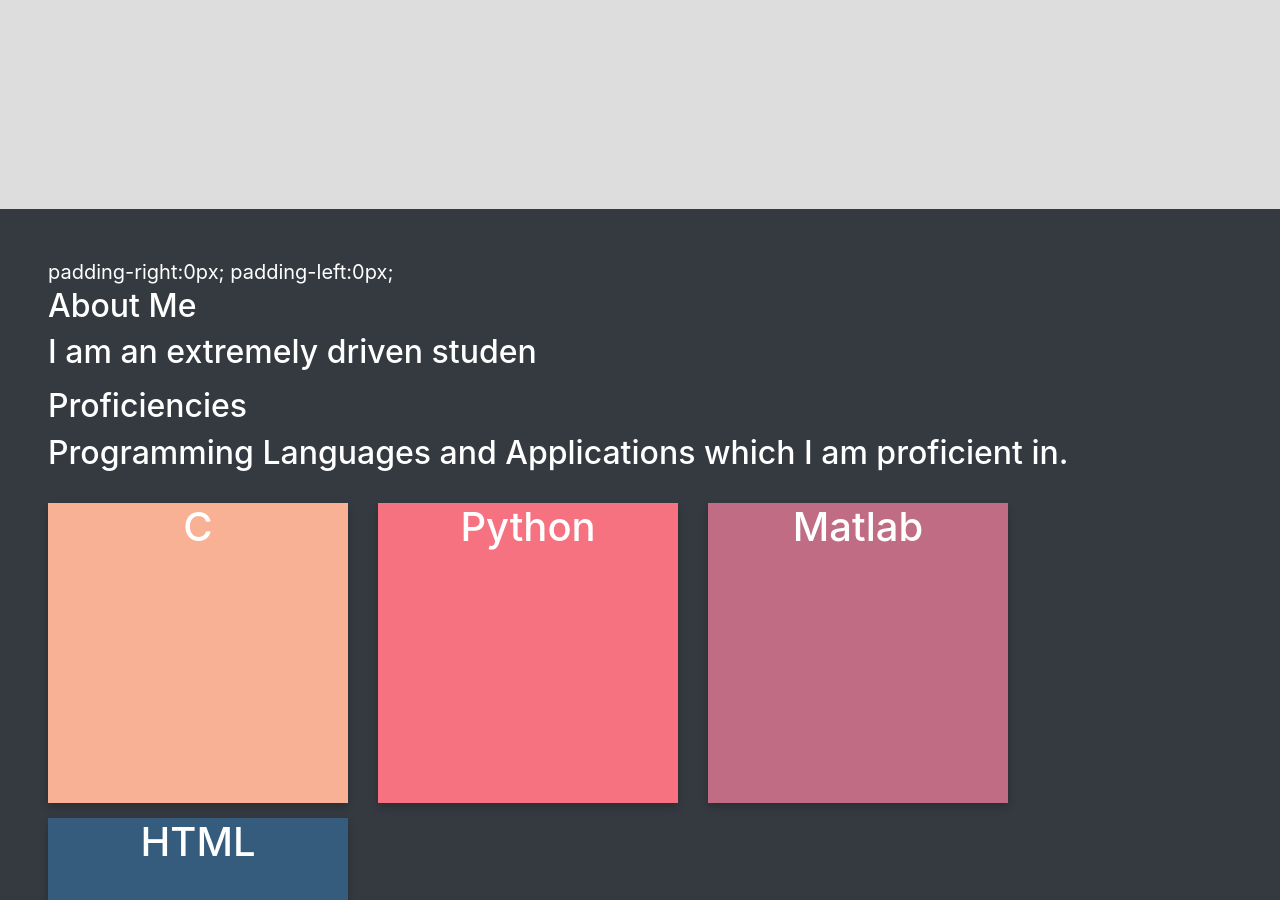
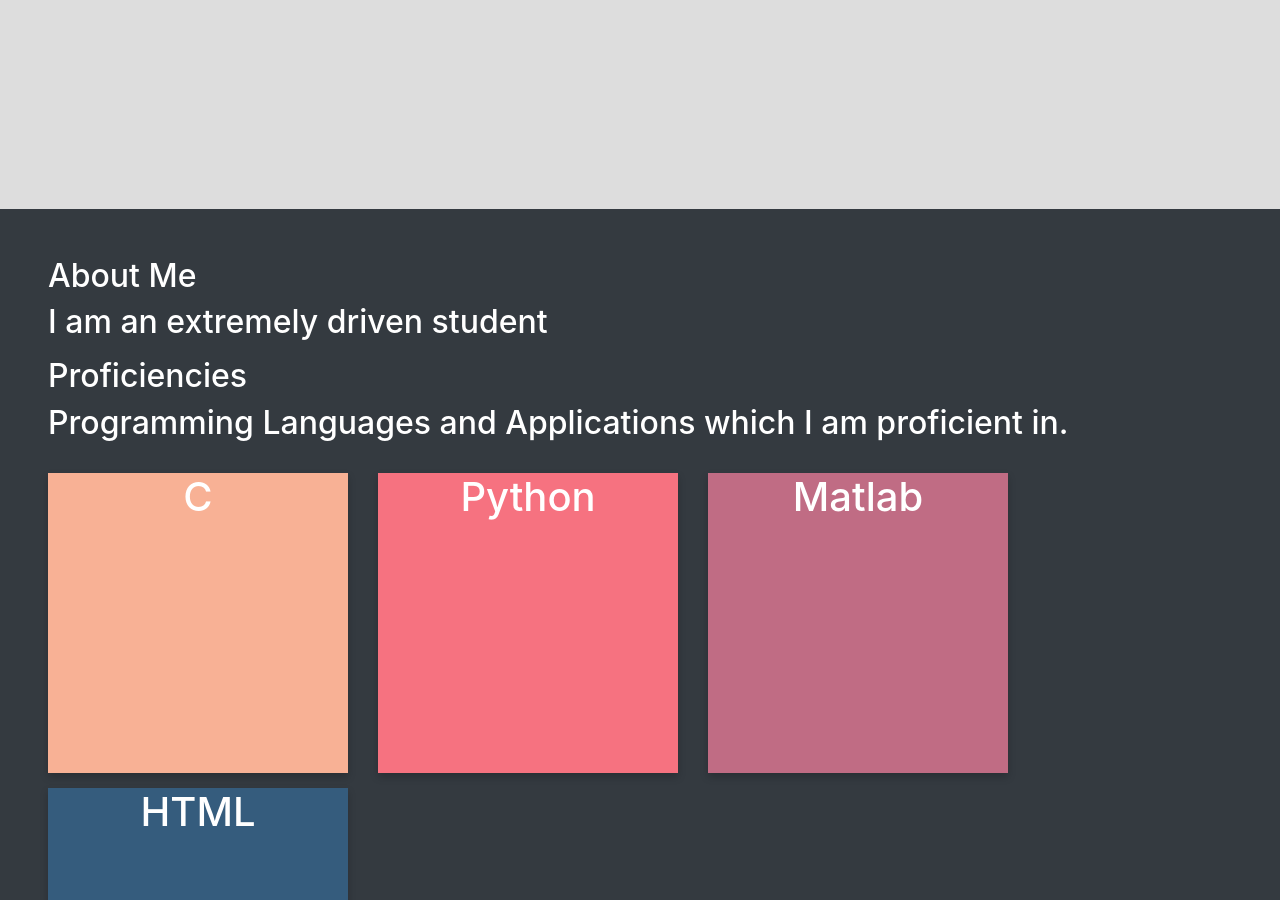
Before and after one commit to MannyLemos/MannyLemos.github.io, a Jekyll site: the page index.html, which Jekyll copies as it is, in a window 1280 px wide and 900 px high, scrolled down 662 px. Built offline with Jekyll 4.4.1, drawn with Linux system fonts in a browser that asks for light colours; nearby versions of some CDN libraries; a script that is not in the unit is left out.

Commit message:
Update index.html

```diff
--- a/index.html
+++ b/index.html
@@ -179,10 +179,8 @@ $.backstretch([
 <div id ="about">
 <div align="Left">
 <div class="container-fluid p-5 my-3 bg-dark text-white">
-padding-right:0px;
-padding-left:0px;
 <h2>About Me<h2>
-<p>I am an extremely driven studen
+<p>I am an extremely driven student<p>
 <div id ="proficiencies">
 <h2>Proficiencies</h2>
 <p>Programming Languages and Applications which I am proficient in.</p>
```
